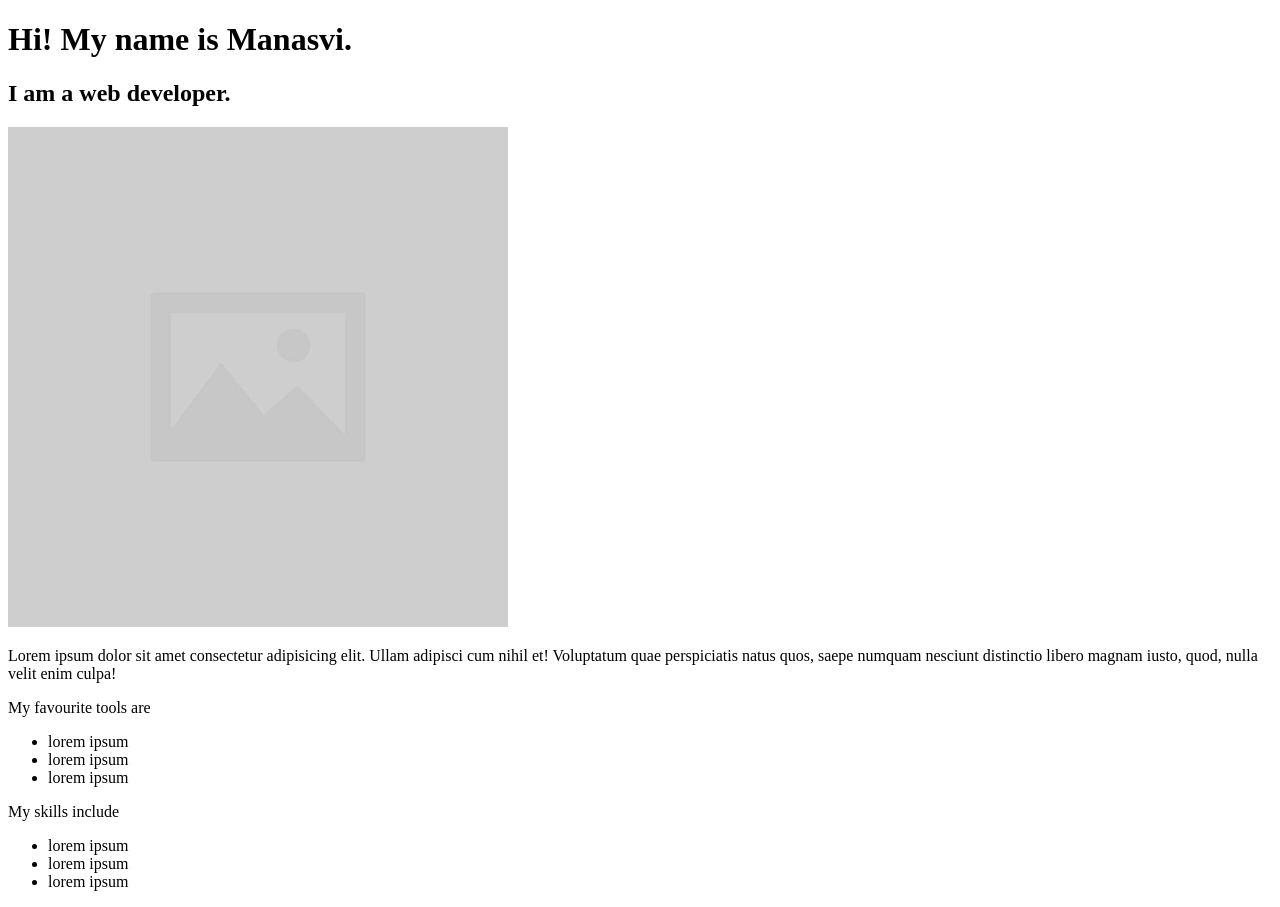
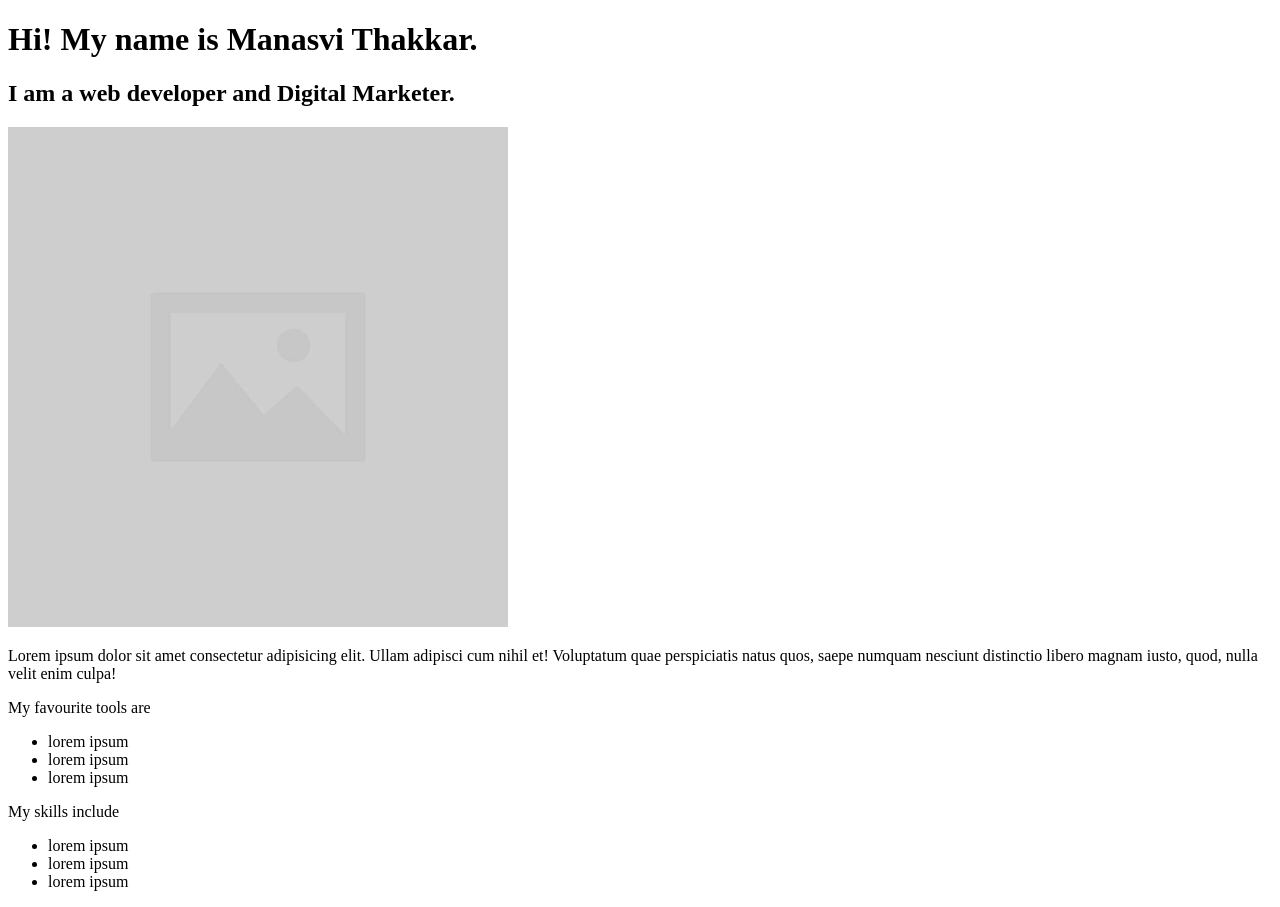
Before and after one commit to nic-dgl309-2024WI/design-system-manasvi111, a plain HTML site: page index.html in a window 1280 px wide. Drawn offline with Linux system fonts and the light colour scheme.

Commit message:
Change the content of the headings.

```diff
--- a/index.html
+++ b/index.html
@@ -8,8 +8,8 @@
   </head>
   <body>
       <!-- add your name -->
-    <h1>Hi! My name is Manasvi.</h1>
-    <h2>I am a web developer.</h2>
+    <h1>Hi! My name is Manasvi Thakkar.</h1>
+    <h2>I am a web developer and Digital Marketer.</h2>
     <!-- add your portrait photo -->
     <img
       src="images/placeholder-square.jpg"
```
